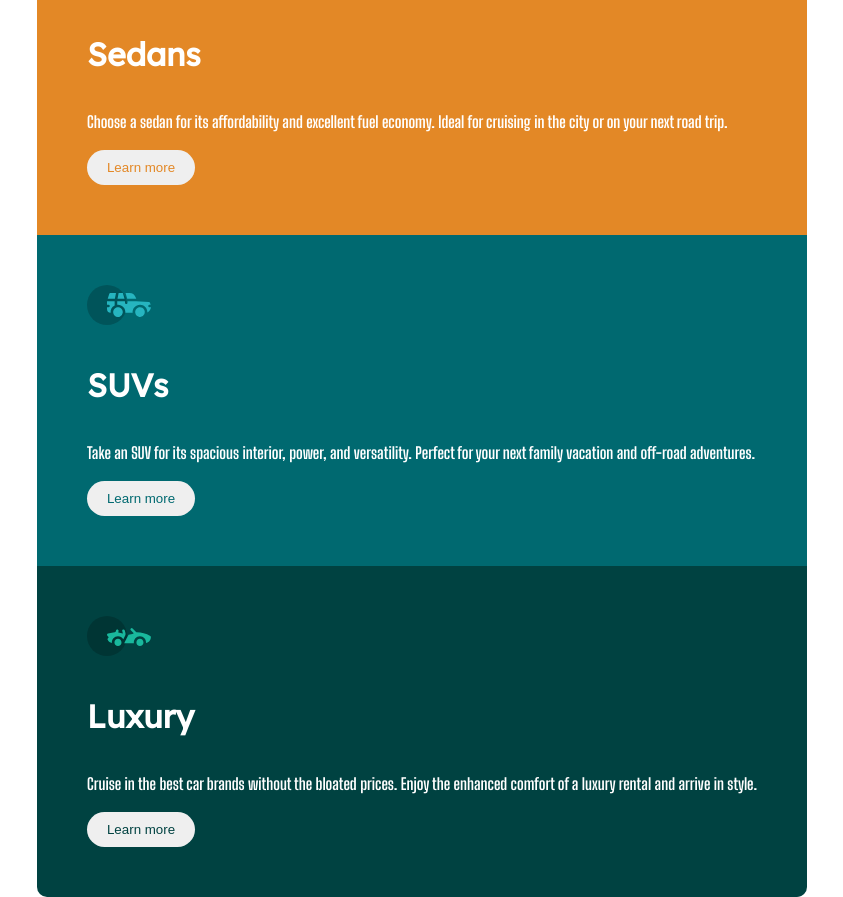
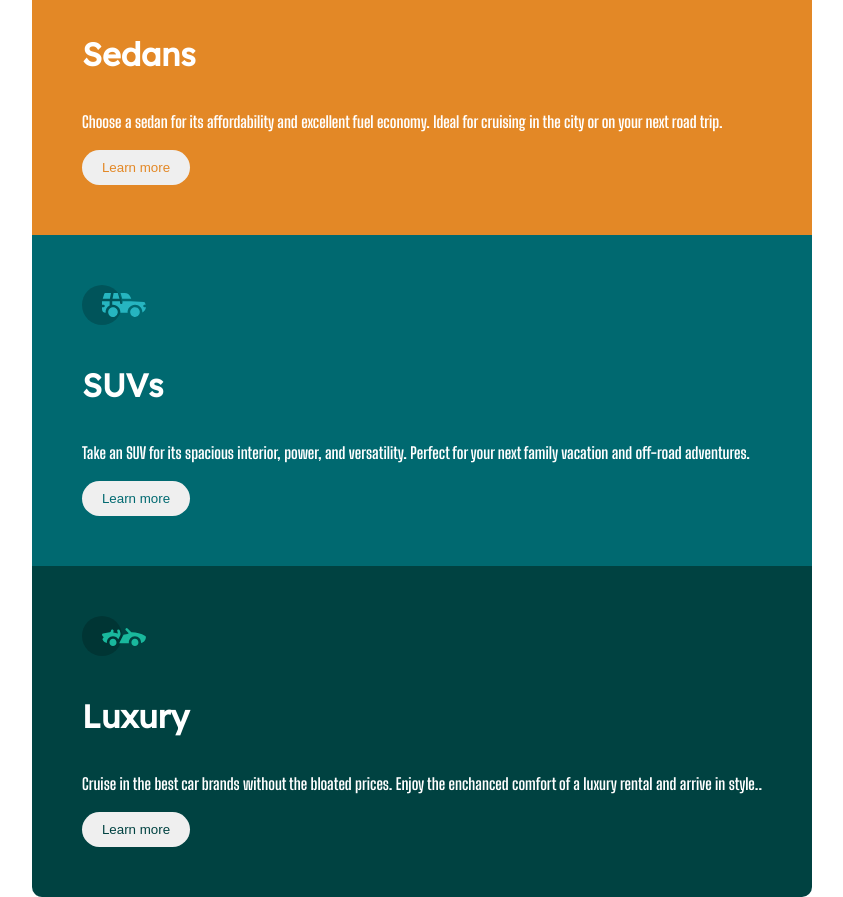
Before and after one commit to EwazKamgar/Don-and-Ewaz-collaborative-project, a plain HTML site: page index.html in a window 1280 px wide. Shown: the whole page, without its empty margins (218-1061 px from the left). Drawn offline with Linux system fonts and the light colour scheme.

```diff
--- a/index.html
+++ b/index.html
@@ -43,9 +43,8 @@
     <div class="card-3 card col-sm-12 col-md-4 ">
       <img src="./images/icon-luxury.svg">
       <h1 class="text-color">Luxury</h1>
-      <p class="text-color">Cruise in the best car brands without the bloated prices. Enjoy the enhanced comfort of a
-        luxury
-        rental and arrive in style.</p>
+      <p class="text-color">Cruise in the best car brands without the bloated prices. Enjoy the enchanced comfort of a luxury
+        rental and arrive in style..</p>
       <button>Learn more</button>
     </div>
 
```
